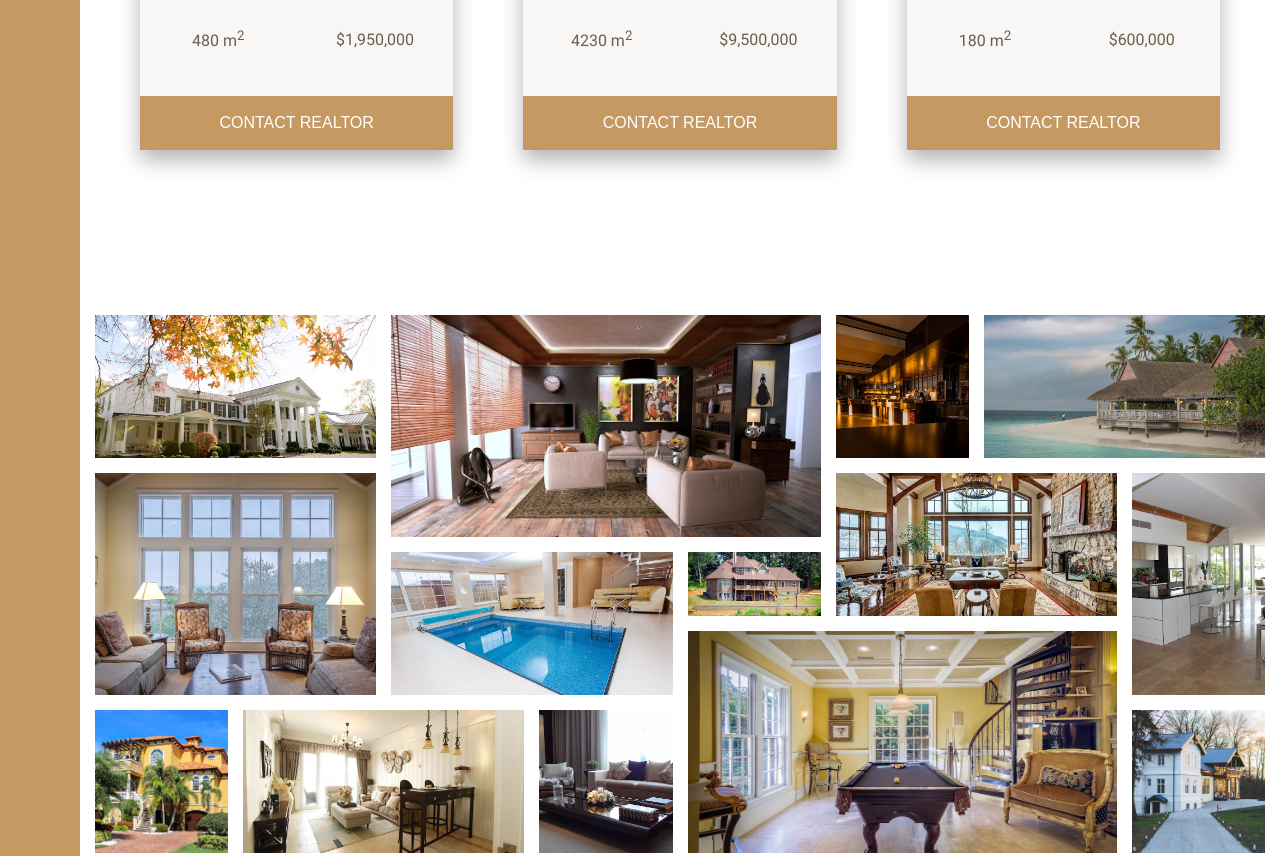
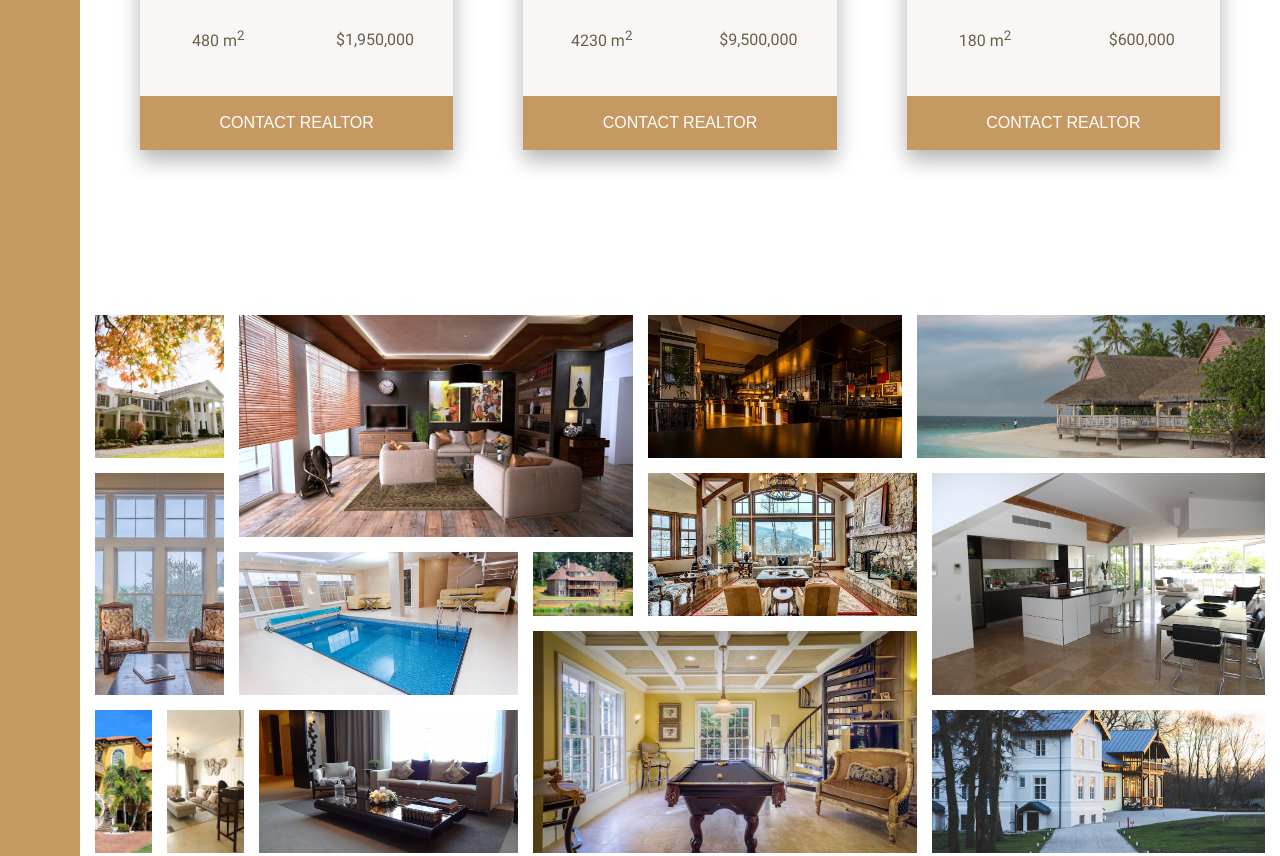
Before and after one commit to Albinot1337/Responsive-Html-CSS-project, a plain HTML site: page index.html in a window 1280 px wide. Shown: the part 2061-2917 px from the top of the page. Drawn offline with Linux system fonts and the light colour scheme; files whose address does not match are found by name.

Commit message:
changes made to the gallery section

```diff
--- a/assets/scss/_gallery.scss
+++ b/assets/scss/_gallery.scss
@@ -2,7 +2,7 @@
     grid-column: full-start / full-end;
 
     display: grid;
-    grid-template-columns: repeat(8, 1fr);
+    grid-template-columns: repeat(2, 1fr);
     grid-template-rows: repeat(7, 5vw);
     grid-gap: 1.5rem;
     padding: 1.5rem;
```
Also changed, not shown: index.html (+2 -4 lines), assets/css/style.css.
